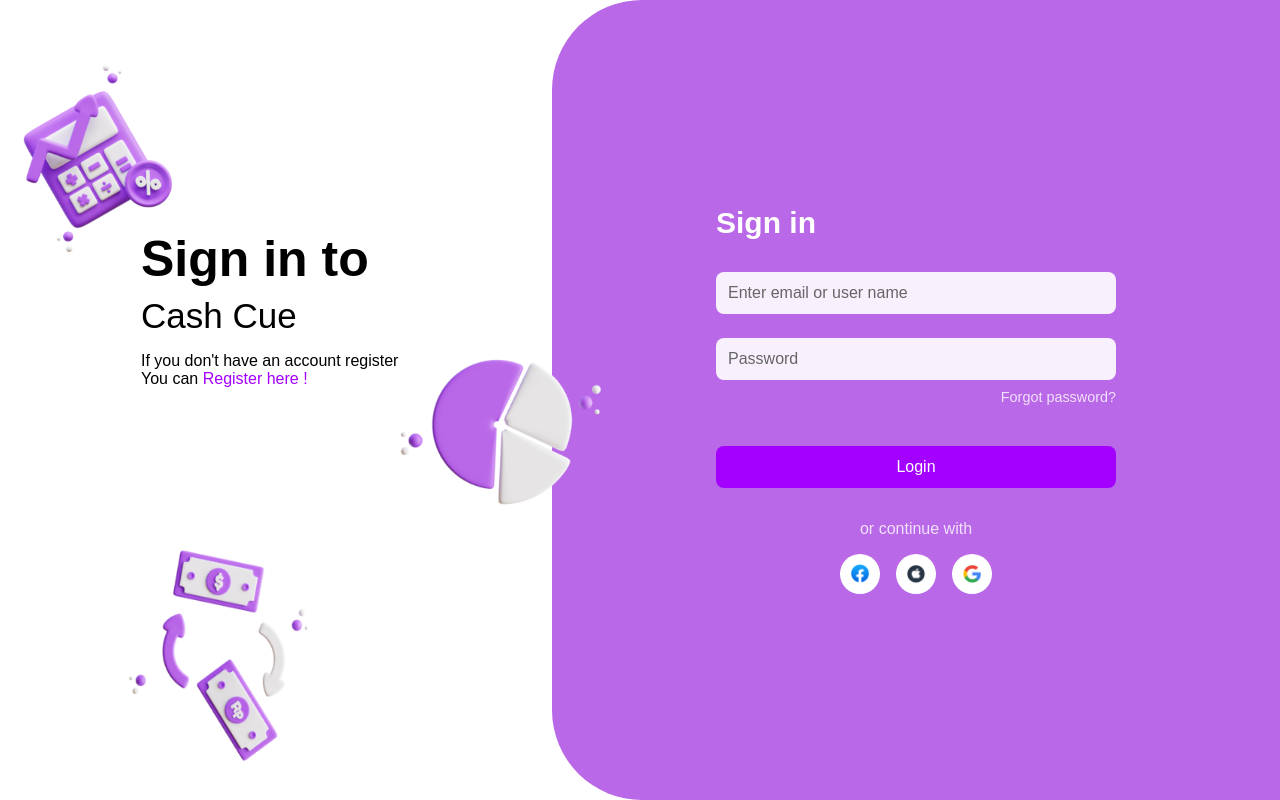
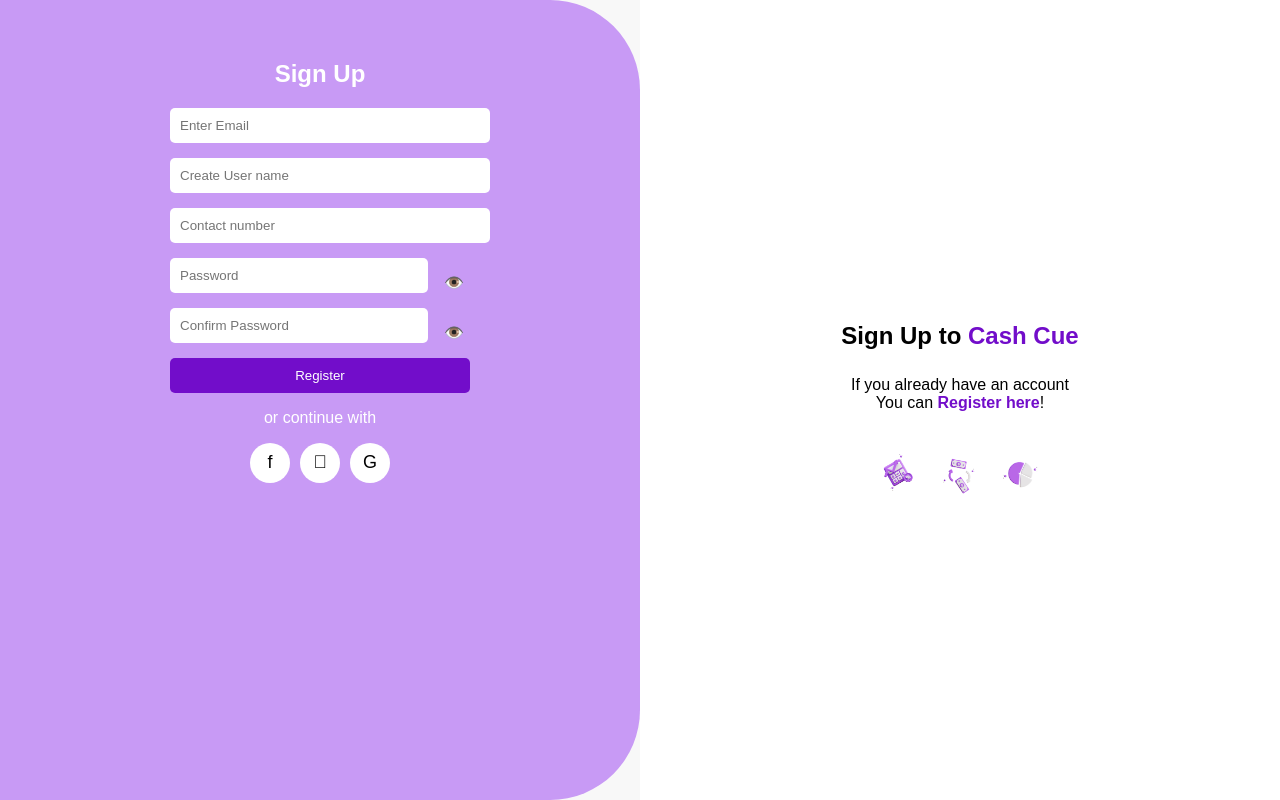
Before and after one commit to heyitsshubh/Expense-tracker, a React (Vite) app in the folder Expence app/: page / in a window 1280 px wide. Shown: the top 800 px of the page. Built offline with nearby package versions, Linux system fonts and the light colour scheme.

Commit message:
signup page work in progress

```diff
--- a/Expence app/src/Components/App.jsx
+++ b/Expence app/src/Components/App.jsx
@@ -1,12 +1,15 @@
 
 // import '../Styles/App.css';
 import LoginPage from './Login'
+import SignUp from './Signup'
 
 function App() {
 
   return (
     <>
+<SignUp/>
   <LoginPage/>
+
     </>
   )
 }
--- /dev/null
+++ b/Expence app/src/Components/Signup.jsx
@@ -0,0 +1,126 @@
+import React, { useState } from 'react';
+import '../Styles/Signup.css'
+import Calculator from '../assets/Calculator.png';
+ import Money from '../assets/Money.png';
+ import Chart from '../assets/Chart.png';
+//  import facebk from '../assets/facebk.png';
+//  import apple from '../assets/apple.png';
+//  import google from '../assets/google.png';
+
+ function Signup() {
+   // State to manage form inputs
+   const [email, setEmail] = useState("");
+   const [username, setUsername] = useState("");
+   const [contact, setContact] = useState("");
+   const [password, setPassword] = useState("");
+   const [confirmPassword, setConfirmPassword] = useState("");
+
+   // State to toggle password visibility
+   const [showPassword, setShowPassword] = useState(false);
+   const [showConfirmPassword, setShowConfirmPassword] = useState(false);
+
+   const handleSubmit = (e) => {
+     e.preventDefault();
+     if (password !== confirmPassword) {
+       alert("Passwords do not match!");
+       return;
+     }
+     alert("Form Submitted Successfully!");
+     // You can now send this data to an API or perform further processing.
+     console.log({ email, username, contact, password });
+   };
+
+   return (
+     <div className="signup-container">
+       <div className="signup-box">
+         {/* Left section: Form */}
+         <div className="form-section">
+           <h2>Sign Up</h2>
+           <form onSubmit={handleSubmit}>
+             <input
+               type="email"
+               placeholder="Enter Email"
+               value={email}
+               onChange={(e) => setEmail(e.target.value)}
+               required
+             />
+             <input
+               type="text"
+               placeholder="Create User name"
+               value={username}
+               onChange={(e) => setUsername(e.target.value)}
+               required
+             />
+             <input
+               type="text"
+               placeholder="Contact number"
+               value={contact}
+               onChange={(e) => setContact(e.target.value)}
+               required
+             />
+             <div className="password-wrapper">
+               <input
+                 type={showPassword ? "text" : "password"}
+                 placeholder="Password"
+                 value={password}
+                 onChange={(e) => setPassword(e.target.value)}
+                 required
+               />
+               <button
+                 type="button"
+                 className="toggle-password"
+                 onClick={() => setShowPassword(!showPassword)}
+               >
+                 {showPassword ? "🙈" : "👁️"}
+               </button>
+             </div>
+             <div className="password-wrapper">
+               <input
+                 type={showConfirmPassword ? "text" : "password"}
+                 placeholder="Confirm Password"
+                 value={confirmPassword}
+                 onChange={(e) => setConfirmPassword(e.target.value)}
+                 required
+               />
+               <button
+                 type="button"
+                 className="toggle-password"
+                 onClick={() => setShowConfirmPassword(!showConfirmPassword)}
+               >
+                 {showConfirmPassword ? "🙈" : "👁️"}
+               </button>
+             </div>
+             <button className="register-button" type="submit">
+               Register
+             </button>
+           </form>
+           <p>or continue with</p>
+           <div className="social-icons">
+             <button className="social-button facebook">f</button>
+             <button className="social-button apple"></button>
+             <button className="social-button google">G</button>
+           </div>
+         </div>
+
+         {/* Right section: Info and Images */}
+         <div className="info-section">
+           <h2>
+             Sign Up to <span>Cash Cue</span>
+           </h2>
+           <p>
+             If you already have an account
+             <br />
+             You can <a href="#register">Register here</a>!
+           </p>
+           <div className="images-container">
+             <img src={Calculator} alt="Calculator" />
+             <img src={Money} alt="Money" />
+             <img src={Chart} alt="Chart" />
+           </div>
+         </div>
+       </div>
+     </div>
+   );
+ }
+
+ export default Signup;
--- a/Expence app/src/Styles/Login.css
+++ b/Expence app/src/Styles/Login.css
@@ -1,9 +1,13 @@
-*{
+html, body {
   margin: 0;
   padding: 0;
   box-sizing: border-box;
+  width: 100%;
+  height: 100%;
   font-family: 'poppins',sans-serif;
 }
+
+
 /* LoginPage.css */
 .login-page {
     display: flex;
--- /dev/null
+++ b/Expence app/src/Styles/Signup.css
@@ -0,0 +1,135 @@
+
+
+.signup-container {
+  width: 100%;
+  height: 100vh; /* Full viewport height */
+  display: flex; /* Flexbox for alignment */
+  justify-content: center; /* Center content horizontally */
+  align-items: center; /* Center content vertically */
+  background-color: #f8f8f8; /* Optional background color */
+}
+
+
+.signup-box {
+  display: flex;
+  width: 100%;
+  height: 100%;
+}
+
+.form-section {
+  background-color: #c89af5;
+  border-radius: 0 90px 90px 0;
+  width: 50%;
+  padding: 40px;
+  display: flex;
+  flex-direction: column;
+  align-items: center;
+  color: #fff;
+}
+
+.form-section h2 {
+  margin-bottom: 20px;
+}
+
+.form-section form {
+  width: 100%;
+  max-width: 300px;
+}
+
+.form-section input {
+  width: 100%;
+  margin-bottom: 15px;
+  padding: 10px;
+  border: none;
+  border-radius: 5px;
+}
+
+.password-wrapper {
+  display: flex;
+  align-items: center;
+}
+
+.password-wrapper input {
+  flex-grow: 1;
+}
+
+.toggle-password {
+  background: none;
+  border: none;
+  font-size: 1rem;
+  cursor: pointer;
+  margin-left: 10px;
+}
+
+.register-button {
+  background-color: #720dca;
+  color: white;
+  width: 100%;
+  padding: 10px;
+  border: none;
+  border-radius: 5px;
+  cursor: pointer;
+}
+
+.register-button:hover {
+  background-color: #5a09a2;
+}
+
+.social-icons {
+  display: flex;
+  gap: 10px;
+}
+
+.social-button {
+  width: 40px;
+  height: 40px;
+  background: white;
+  border: none;
+  border-radius: 50%;
+  cursor: pointer;
+  display: flex;
+  justify-content: center;
+  align-items: center;
+  font-size: 18px;
+}
+
+.info-section {
+  background-color: #fff;
+  width: 50%;
+  padding: 40px;
+  display: flex;
+  flex-direction: column;
+  justify-content: center;
+  align-items: center;
+  text-align: center;
+}
+
+.info-section h2 {
+  margin-bottom: 10px;
+}
+
+.info-section span {
+  color: #720dca;
+}
+
+.info-section a {
+  color: #720dca;
+  text-decoration: none;
+  font-weight: bold;
+}
+
+.info-section a:hover {
+  text-decoration: underline;
+}
+
+.images-container {
+  display: flex;
+  gap: 10px;
+  margin-top: 20px;
+}
+
+.images-container img {
+  width: 50px;
+  height: 50px;
+  object-fit: contain;
+}
```
